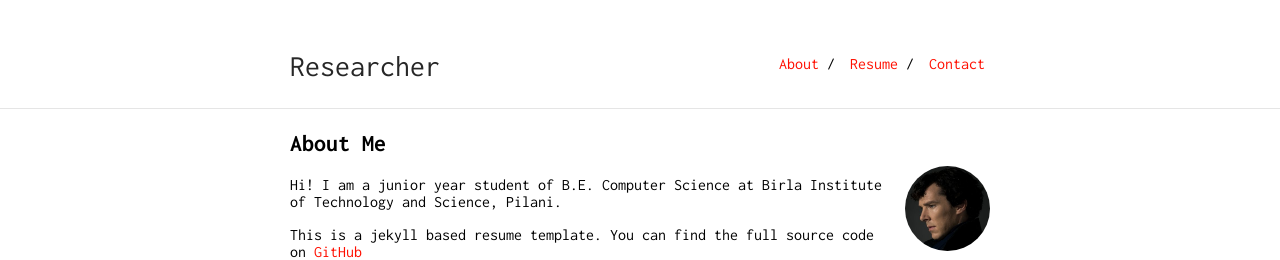
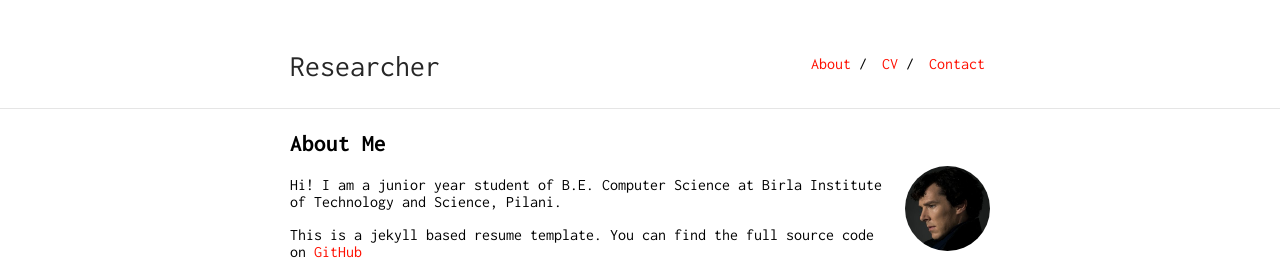
Before and after one commit to antoniod5836/antoniod5836.github.io, a Jekyll site: the page built from index.md, in a window 1280 px wide. Shown: the top 260 px of the page. Built offline with Jekyll 4.4.1, drawn with Linux system fonts in a browser that asks for light colours; our own code applies the rules of GitHub Pages for plain Markdown files.

Commit message:
Update site URL and navigation links in config

```diff
--- a/_config.yml
+++ b/_config.yml
@@ -1,6 +1,6 @@
 title: Researcher
-url: "https://ankitsultana.com"
-baseurl: "/researcher"
+url: "https://antoniod5836.github.io"
+baseurl: ""
 
 markdown: kramdown
 #ins_logo: "./bits-logo.png"
@@ -16,9 +16,9 @@ sass:
     sass_dir: _sass
 
 nav:
- - name: "About"
-   link: "/researcher/"
- - name: "Resume"
-   link: "resume.pdf"
- - name: "Contact"
-   link: "contact"
+  - name: "About"
+    link: "/"
+  - name: "CV"
+    link: "cv.pdf"
+  - name: "Contact"
+    link: "contact"
```
